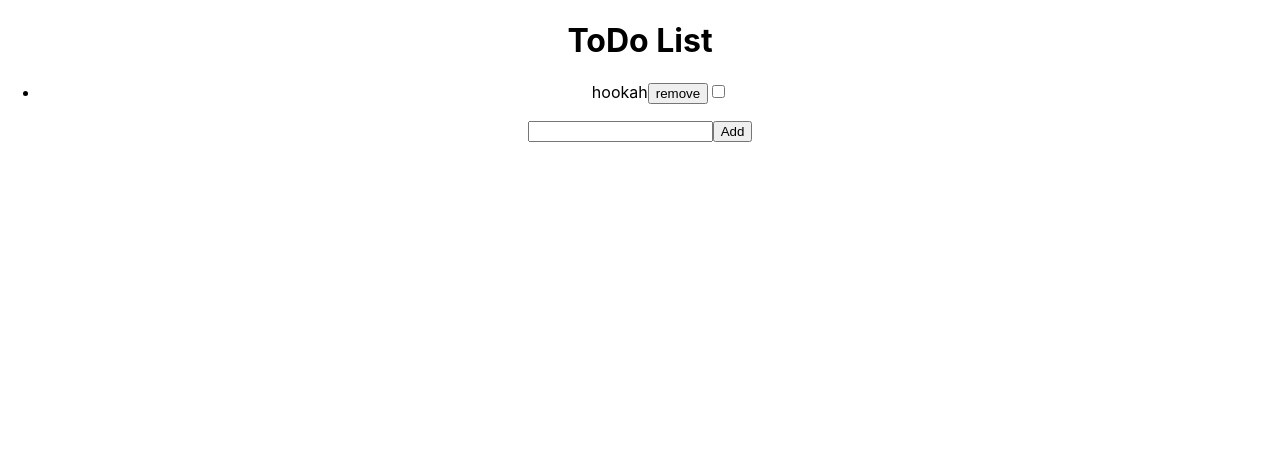
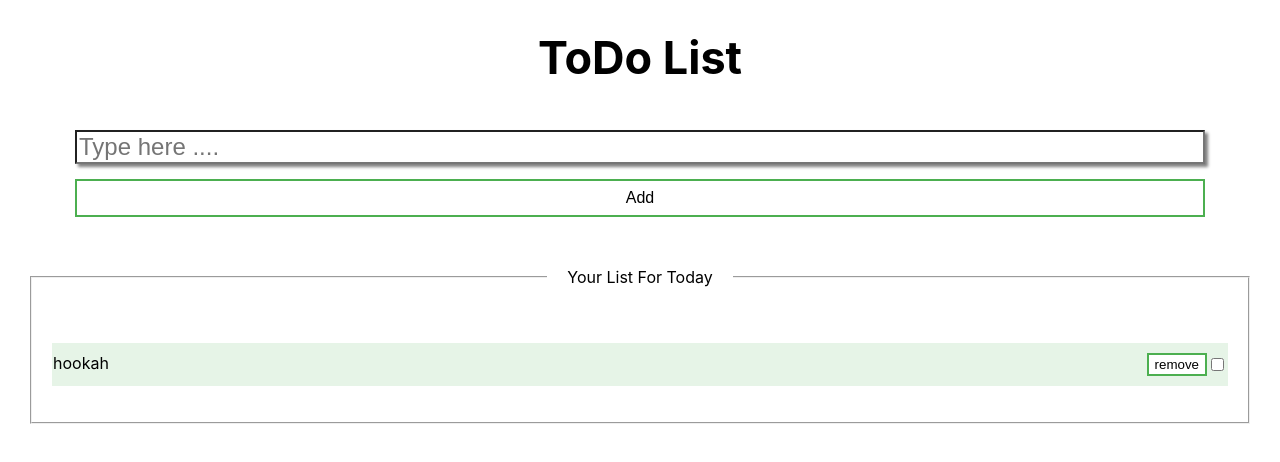
Before and after one commit to GSG-K3/to-do-react-AB, a React (Create React App) app: page / in a window 1280 px wide. Both pictures are taken after a click on the button "Add". Shown: the top 462 px of the page. Built offline with nearby package versions, Linux system fonts and the light colour scheme.

Commit message:
app style #6

```diff
--- /dev/null
+++ b/src/components/ToDoList.css
@@ -0,0 +1,65 @@
+.Table{
+  margin: 30px;
+}
+
+.Header{
+    font-size: 45px;
+}
+.InputDiv{
+    margin: 30px;
+    display: flex;
+    flex-direction: column;
+    width: 60wv;
+}
+.InputField{
+    font-size: 24px;
+    margin: 15px;
+    box-shadow: 3px 3px 3px gray;
+}
+.Add{
+  background-color: white;
+  color: black;
+  border: 2px solid #4CAF50;
+  padding: 8px 10px;
+  font-size: 16px;
+  transition-duration: 0.4s;
+  cursor: pointer;
+  margin-left: 15px;
+  margin-right: 15px;
+}
+.Add:hover {
+    background-color: #4CAF50;
+    color: white;
+  }
+.ListStyle{
+    list-style: none;
+    padding: 0;
+}
+.ListItem{
+    display: flex;
+    justify-content: space-between;
+    flex-direction: row;
+    margin-top: 15px;
+    background-color: rgba(49, 165, 52, 0.116);
+    padding: 10px 1px;
+}
+.Removebtn{
+    background-color: white;
+    color: black;
+    border: 2px solid #4CAF50;
+    transition-duration: 0.4s;
+    cursor: pointer;
+    height: 23px;
+}
+.Removebtn:hover{
+    background-color: #4CAF50;
+    color: white;
+}
+.ButtonsDiv{
+    display: flex;
+    flex-direction: row;
+}
+.ListField, legend {
+        margin:0px;
+        padding:20px;
+        }
--- a/src/components/ToDoList.js
+++ b/src/components/ToDoList.js
@@ -1,4 +1,5 @@
 import React, { Component } from "react";
+import "./ToDoList.css";
 
 let styles = { textDecoration: "line-through" };
 
@@ -55,16 +56,26 @@ class ToDoList extends Component {
   render() {
     return (
       <div className="Table">
-        <h1> ToDo List</h1>
+        <h1 className ="Header"> ToDo List</h1>
+        <div className="InputDiv">
+        <input placeholder="Type here ...."
+        className="InputField"
+        onChange={this.setup}
+        value={this.state.text} />
+        <button onClick={this.getup} className="Add">
+          Add
+        </button>
+        </div>
+        <div>
+          <fieldset className="ListField">
+            <legend>Your List For Today</legend>
         <List
           items={this.state.items}
           removeItem={this.removeItem}
           handleChange={this.handleChange}
         />
-        <input onChange={this.setup} value={this.state.text} />
-        <button onClick={this.getup} className="Add">
-          Add
-        </button>
+          </fieldset>
+        </div>
       </div>
     );
   }
@@ -75,12 +86,13 @@ class List extends Component {
     return (
       //console.log("props",this.props),
       <div className="List">
-        <ul>
+        <ul className="ListStyle">
           {this.props.items.map((item) => (
-            <li key={item.id} style={item.completed ? styles : null}>
+            <li className="ListItem" key={item.id} style={item.completed ? styles : null}>
               {" "}
               {item.text}
-              <button onClick={() => this.props.removeItem(item.id)}>
+              <div className="ButtonsDiv">
+              <button className="Removebtn" onClick={() => this.props.removeItem(item.id)}>
                 remove
               </button>
               <input
@@ -89,6 +101,7 @@ class List extends Component {
                 checked={item.completed}
                 onChange={() => this.props.handleChange(item.id)}
               />
+              </div>
             </li>
           ))}
         </ul>
```
